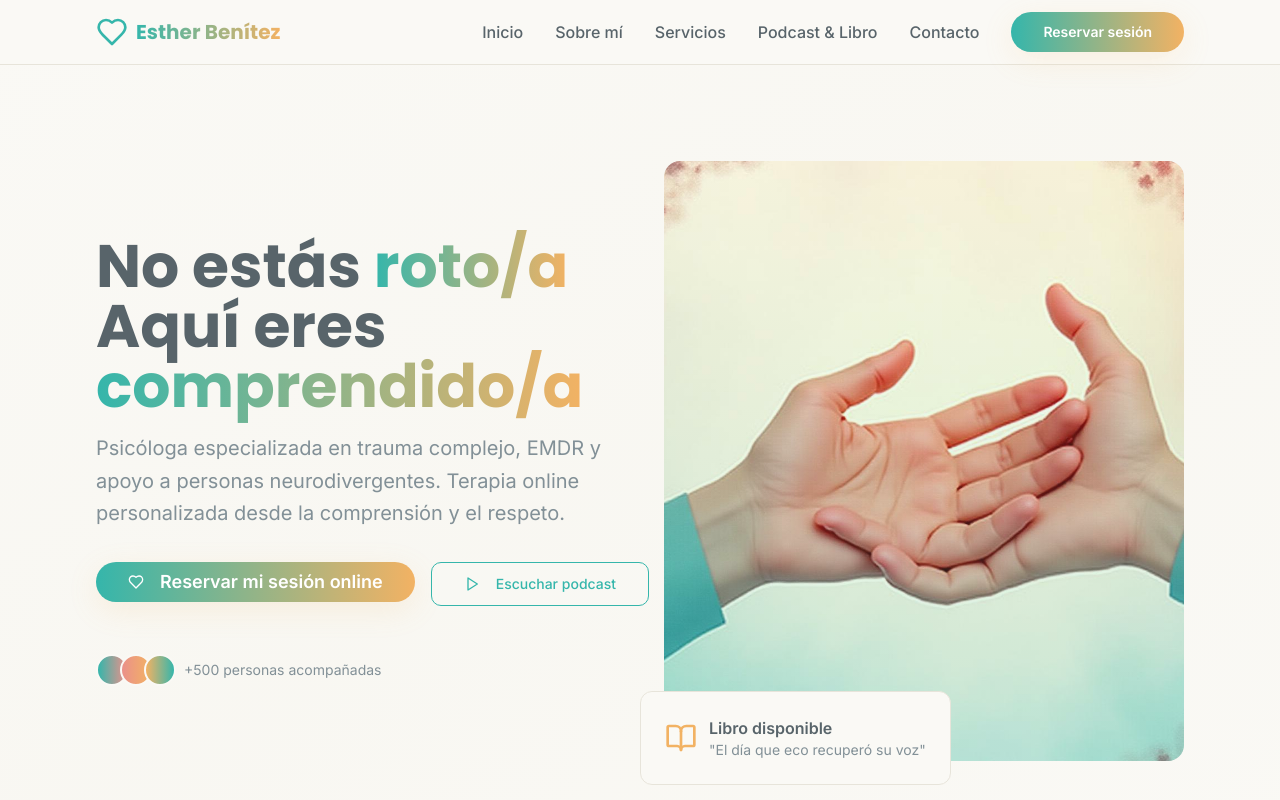
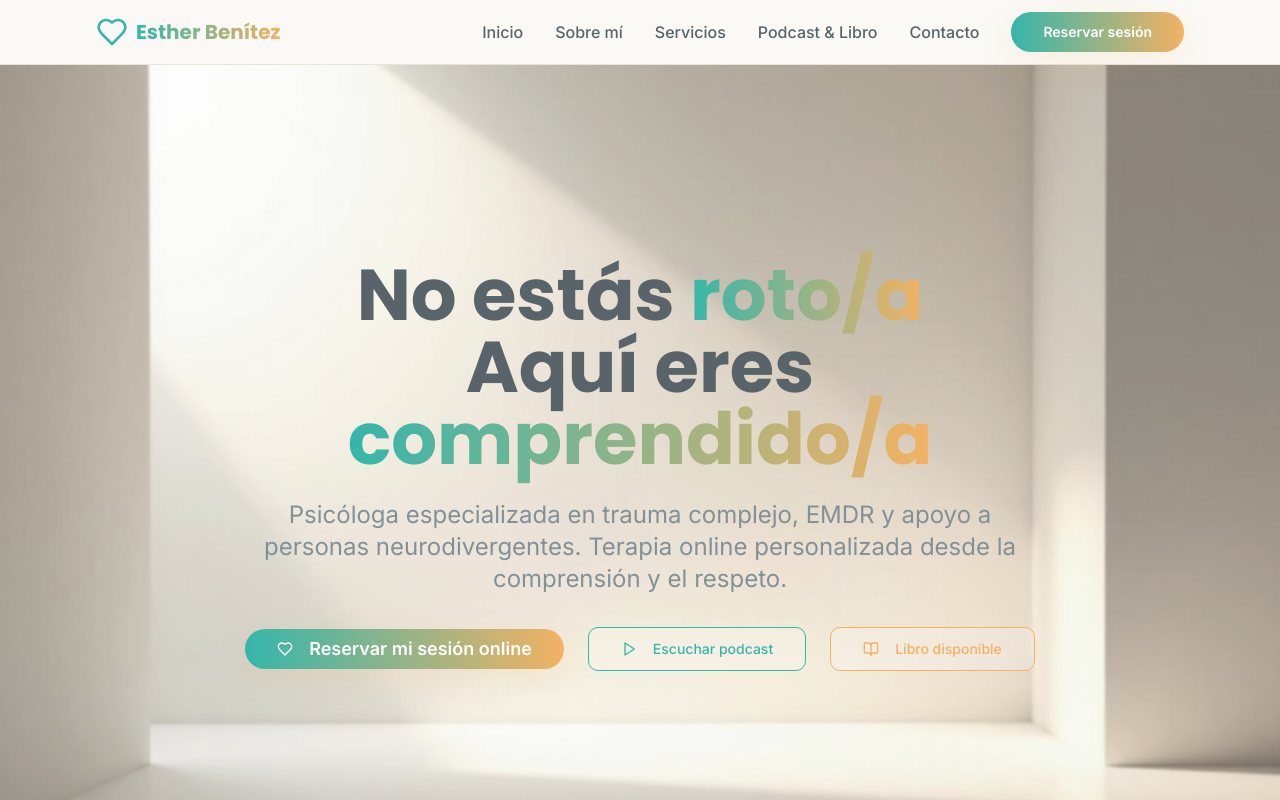
Before and after one commit to estherbenitezcoll-design/esther-understood-healing, a React (Vite) app: page / in a window 1280 px wide. Shown: the top 800 px of the page. Built offline with nearby package versions, Linux system fonts and the light colour scheme.

Commit message:
Refactor hero section
Remove social proof and image card. Implement a new background image simulating a bright liminal space with white as the predominant color. Center the title, paragraph, and call-to-action buttons.

```diff
--- a/src/components/HeroSection.tsx
+++ b/src/components/HeroSection.tsx
@@ -1,23 +1,31 @@
 import { Button } from "@/components/ui/button";
 import { Heart, Play, BookOpen } from "lucide-react";
-import heroImage from "@/assets/hero-therapy.jpg";
+import liminalBackground from "@/assets/liminal-background.jpg";
 
 const HeroSection = () => {
   return (
-    <section className="section-padding bg-gradient-to-br from-background via-muted/30 to-background">
-      <div className="container-warm">
-        <div className="grid lg:grid-cols-2 gap-12 items-center">
-          {/* Content */}
-          <div className="space-y-8 animate-gentle-fade">
-            <div className="space-y-4">
-              <h1 className="text-4xl sm:text-5xl lg:text-6xl font-heading font-bold leading-tight">
+    <section
+      className="min-h-screen flex items-center justify-center relative"
+      style={{
+        backgroundImage: `url(${liminalBackground})`,
+        backgroundSize: 'cover',
+        backgroundPosition: 'center',
+        backgroundRepeat: 'no-repeat'
+      }}
+    >
+      <div className="absolute inset-0 bg-white/10 backdrop-blur-[1px]"></div>
+
+      <div className="container-warm relative z-10">
+        <div className="text-center space-y-8 animate-gentle-fade max-w-4xl mx-auto">
+          <div className="space-y-6">
+            <h1 className="text-4xl sm:text-5xl lg:text-7xl font-heading font-bold leading-tight">
               No estás{" "}
               <span className="text-gradient">roto/a</span>
               <br />
               Aquí eres{" "}
               <span className="text-gradient">comprendido/a</span>
             </h1>
-              <p className="text-xl text-muted-foreground leading-relaxed max-w-lg">
+            <p className="text-xl sm:text-2xl text-muted-foreground leading-relaxed max-w-3xl mx-auto">
               Psicóloga especializada en trauma complejo, EMDR y apoyo a personas
               neurodivergentes. Terapia online personalizada desde la comprensión
               y el respeto.
@@ -25,51 +33,19 @@ const HeroSection = () => {
           </div>
 
           {/* CTAs */}
-            <div className="flex flex-col sm:flex-row gap-4">
+          <div className="flex flex-col sm:flex-row gap-6 justify-center items-center">
             <Button className="btn-healing text-lg px-8 py-6">
               <Heart className="mr-2 h-5 w-5" />
               Reservar mi sesión online
             </Button>
-              <Button variant="outline" size="lg" className="bg-background/50 border-primary text-primary hover:bg-primary hover:text-white transition-gentle">
+            <Button variant="outline" size="lg" className="bg-white/20 border-primary text-primary hover:bg-primary hover:text-white transition-gentle backdrop-blur-sm">
               <Play className="mr-2 h-5 w-5" />
               Escuchar podcast
             </Button>
-            </div>
-
-            {/* Social proof */}
-            <div className="flex items-center space-x-6 pt-4">
-              <div className="flex items-center space-x-2">
-                <div className="flex -space-x-2">
-                  <div className="w-8 h-8 rounded-full bg-gradient-to-r from-primary to-secondary border-2 border-background"></div>
-                  <div className="w-8 h-8 rounded-full bg-gradient-to-r from-secondary to-accent border-2 border-background"></div>
-                  <div className="w-8 h-8 rounded-full bg-gradient-to-r from-accent to-primary border-2 border-background"></div>
-                </div>
-                <span className="text-sm text-muted-foreground">+500 personas acompañadas</span>
-              </div>
-            </div>
-          </div>
-
-          {/* Image */}
-          <div className="relative animate-gentle-slide">
-            <div className="relative overflow-hidden rounded-2xl shadow-warm">
-              <img
-                src={heroImage}
-                alt="Terapia especializada en trauma complejo y EMDR"
-                className="w-full h-[600px] object-cover"
-              />
-              <div className="absolute inset-0 bg-gradient-to-t from-primary/20 to-transparent"></div>
-            </div>
-
-            {/* Floating card */}
-            <div className="absolute -bottom-6 -left-6 bg-card border border-border rounded-xl p-6 shadow-soft backdrop-blur-sm">
-              <div className="flex items-center space-x-3">
-                <BookOpen className="h-8 w-8 text-accent" />
-                <div>
-                  <p className="font-semibold text-foreground">Libro disponible</p>
-                  <p className="text-sm text-muted-foreground">"El día que eco recuperó su voz"</p>
-                </div>
-              </div>
-            </div>
+            <Button variant="outline" size="lg" className="bg-white/20 border-accent text-accent hover:bg-accent hover:text-white transition-gentle backdrop-blur-sm">
+              <BookOpen className="mr-2 h-5 w-5" />
+              Libro disponible
+            </Button>
           </div>
         </div>
       </div>
```
Also changed, not shown: src/assets/liminal-background.jpg (added). Lines whose indentation alone changed are shown as unchanged.
